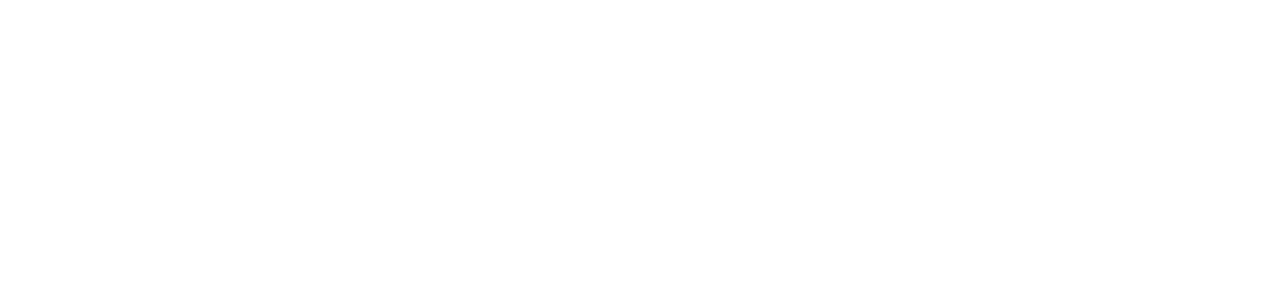
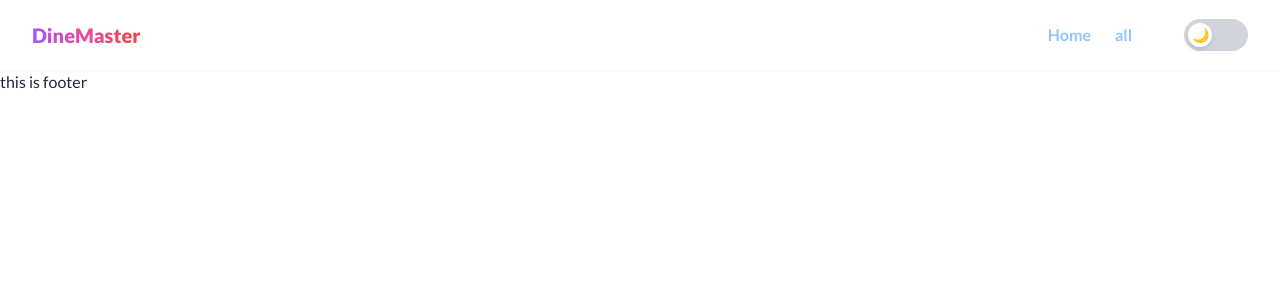
Before and after one commit to himel1625/Full-Stack-Restaurant-Management-Web-Application, a React (Vite) app: page / in a window 1280 px wide. Shown: the top 300 px of the page. Built offline with nearby package versions, Linux system fonts and the light colour scheme.

Commit message:
implement navbar section

```diff
--- a/package.json
+++ b/package.json
@@ -16,6 +16,7 @@
     "react-dom": "^18.3.1",
     "react-helmet-async": "^2.0.5",
     "react-hot-toast": "^2.4.1",
+    "react-icons": "^5.4.0",
     "react-router-dom": "^7.1.0",
     "sort-by": "^1.2.0"
   },
--- /dev/null
+++ b/src/Components/Footer/Footer.jsx
@@ -0,0 +1,7 @@
+import React from 'react';
+
+const Footer = () => {
+  return <div>this is footer</div>;
+};
+
+export default Footer;
--- /dev/null
+++ b/src/Components/Navbar/Navbar.jsx
@@ -0,0 +1,160 @@
+import { useEffect, useState } from 'react';
+import { NavLink } from 'react-router-dom';
+const Navbar = () => {
+  const [theme, setTheme] = useState(() => {
+    return localStorage.getItem('theme') || 'light';
+  });
+
+  useEffect(() => {
+    if (theme === 'dark') {
+      document.documentElement.classList.add('dark');
+      localStorage.setItem('theme', 'dark');
+    } else {
+      document.documentElement.classList.remove('dark');
+      localStorage.setItem('theme', 'light');
+    }
+  }, [theme]);
+
+  const toggleTheme = () => {
+    setTheme(prevTheme => (prevTheme === 'light' ? 'dark' : 'light'));
+  };
+
+  return (
+    <div className='sticky top-0 z-10'>
+      <div className='navbar bg-base-100 dark:bg-DGray shadow-sm px-8 mx-auto'>
+        <div className='flex-1'>
+          <NavLink to='/' className='flex gap-2 items-center'>
+            <span className='font-extrabold text-xl bg-gradient-to-r from-purple-500 via-pink-500 to-red-500 dark:from-blue-500 dark:via-teal-500 dark:to-green-500 bg-clip-text text-transparent'>
+              DineMaster
+            </span>
+          </NavLink>
+        </div>
+
+        <NavLink
+          to='/login'
+          className={({ isActive }) =>
+            `font-bold text-white lg:hidden ${
+              isActive ? 'text-blue-300' : 'hover:text-blue-600'
+            }`
+          }
+        >
+          Login
+        </NavLink>
+
+        <div className='flex-none'>
+          <ul className='gap-6 px-1 font-bold dark:text-white hidden md:flex'>
+            <li>
+              <NavLink
+                to='/'
+                className={({ isActive }) =>
+                  `font-bold ${
+                    isActive ? 'text-blue-300' : 'hover:text-blue-600'
+                  }`
+                }
+              >
+                Home
+              </NavLink>
+            </li>
+
+            <>
+              <li>
+                <NavLink
+                  to='/'
+                  className={({ isActive }) =>
+                    `font-bold ${
+                      isActive ? 'text-blue-300' : 'hover:text-blue-600'
+                    }`
+                  }
+                >
+                  all
+                </NavLink>
+              </li>
+            </>
+          </ul>
+
+          <div className='dropdown dropdown-end z-50'>
+            <div
+              tabIndex={0}
+              role='button'
+              className='btn btn-ghost btn-circle avatar'
+            >
+              {/* <div title={user?.displayName} className='w-10 rounded-full'>
+                <img
+                  referrerPolicy='no-referrer'
+                  alt='User Profile Photo'
+                  src={user?.photoURL}
+                />
+              </div> */}
+            </div>
+            <ul
+              tabIndex={0}
+              className='dropdown-content mt-3 z-[1] p-2 shadow bg-base-100 dark:bg-gray-800 dark:text-white rounded-box w-52 font-bold'
+            >
+              <li>
+                <NavLink
+                  to='/'
+                  className={({ isActive }) =>
+                    `font-bold ${
+                      isActive ? 'text-blue-300' : 'hover:text-blue-600'
+                    }`
+                  }
+                >
+                  Home
+                </NavLink>
+              </li>
+
+              <li>
+                <button
+                  onClick={toggleTheme}
+                  className='mt-2 dark:text-white ml-4 btn btn-outline btn-sm md:hidden block'
+                >
+                  {theme === 'light' ? '🌙 Dark' : '☀️ Light'}
+                </button>
+              </li>
+              <li className='mt-2'>
+                <button className='bg-gray-200 block text-center dark:bg-gray-700'>
+                  Logout
+                </button>
+              </li>
+            </ul>
+          </div>
+
+          {/* Theme Toggle Button */}
+          <div
+            onClick={toggleTheme}
+            className={`relative w-16 h-8 flex items-center cursor-pointer rounded-full transition-all duration-300 ${
+              theme === 'light'
+                ? 'bg-gray-300'
+                : 'bg-gray-800 border-2 border-gray-500'
+            }`}
+            aria-label={`Switch to ${
+              theme === 'light' ? 'dark' : 'light'
+            } theme`}
+          >
+            <div
+              className={`absolute w-6 h-6 bg-white rounded-full shadow-md transform transition-transform duration-300 ${
+                theme === 'light' ? 'translate-x-1' : 'translate-x-9'
+              }`}
+            />
+            <span
+              className={`absolute left-2 text-sm font-medium transition-opacity duration-300  ${
+                theme === 'light' ? 'opacity-100 text-gray-800' : 'opacity-0'
+              }`}
+            >
+              🌙
+            </span>
+            <span
+              className={`absolute right-2 text-sm font-medium transition-opacity duration-300 ${
+                theme === 'light' ? 'opacity-0' : 'opacity-100 text-gray-300'
+              }`}
+            >
+              ☀️
+            </span>
+          </div>
+        </div>
+      </div>
+    </div>
+  );
+};
+
+export default Navbar;
--- a/src/Layouts/Layouts.jsx
+++ b/src/Layouts/Layouts.jsx
@@ -1,10 +1,16 @@
 import React from 'react';
 import { Outlet } from 'react-router-dom';
+import Footer from '../Components/Footer/Footer';
+import Navbar from '../Components/Navbar/Navbar';
 
 const Layouts = () => {
   return (
-    <div>
-      <Outlet />
+    <div className='font-Lato '>
+      <Navbar />
+      <div className='container mx-auto md:mx-auto scroll-smooth    '>
+        <Outlet />
+      </div>
+      <Footer />
     </div>
   );
 };
--- a/tailwind.config.js
+++ b/tailwind.config.js
@@ -6,7 +6,12 @@
       fontFamily: {
         Lato: "'Lato', sans-serif",
       },
+      colors: {
+        DGray: '#2d3748',
+        DmColor: '#0F172A',
+      },
     },
   },
   plugins: [require('daisyui')],
+  darkMode: 'class',
 };
```
Also changed, not shown: 1 other file (tests, documents, lock files or other folders).
